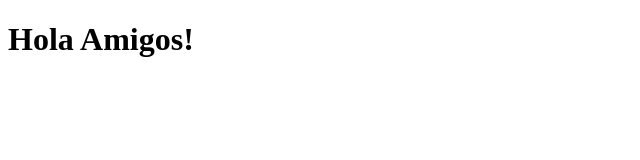
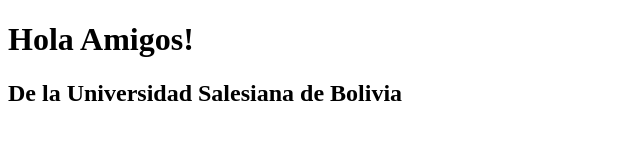
Before and after one commit to eddyGH83/pagina-web, a plain HTML site: page index.html in a window 1280 px wide. Shown: the whole page, without its empty margins (0-640 px from the left). Drawn offline with Linux system fonts and the light colour scheme.

Commit message:
se añadio Un alínea
Se añadio una nueva linea de Para mesionar la unviersidad...

Co-Authored-By: DeMoN <diablo@users.noreply.github.com>

```diff
--- a/index.html
+++ b/index.html
@@ -8,5 +8,6 @@
 </head>
 <body>
     <h1>Hola Amigos!</h1>
+    <h2>De la Universidad Salesiana de Bolivia</h2>
 </body>
 </html>
```
